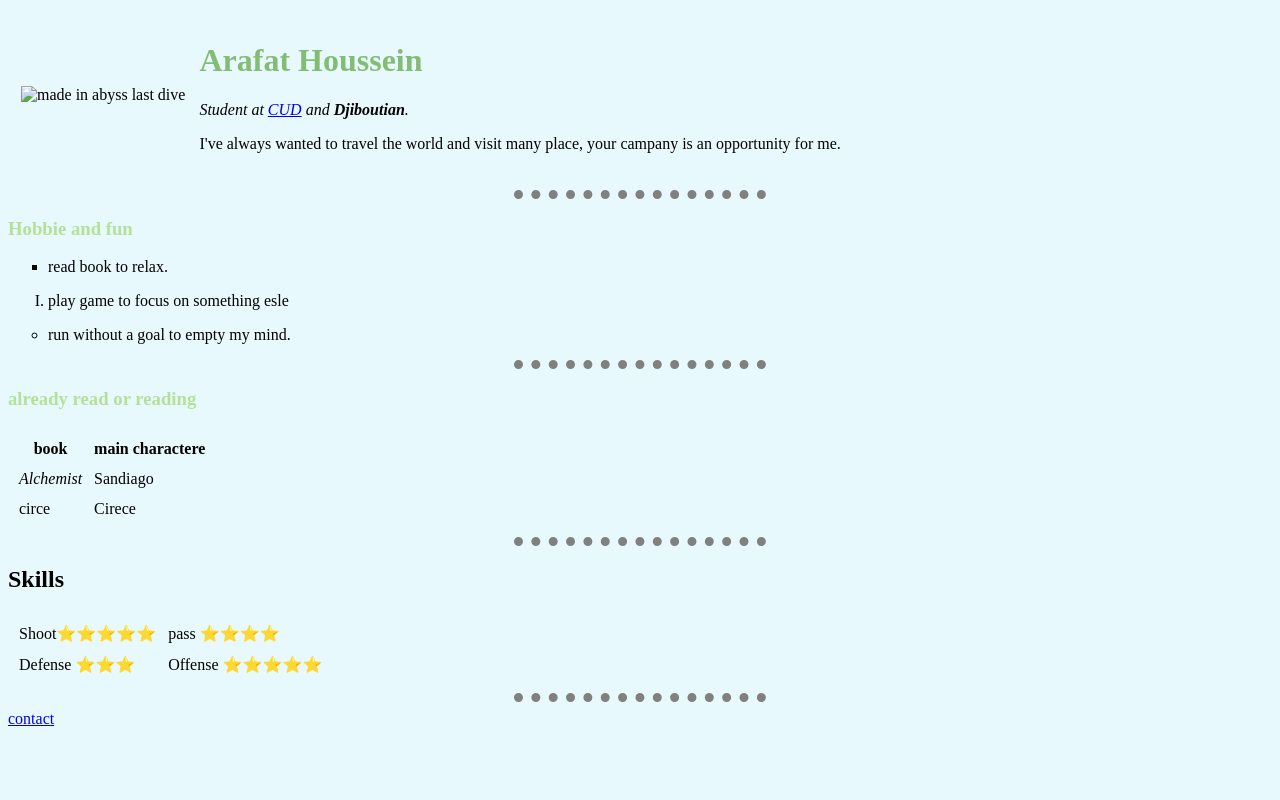
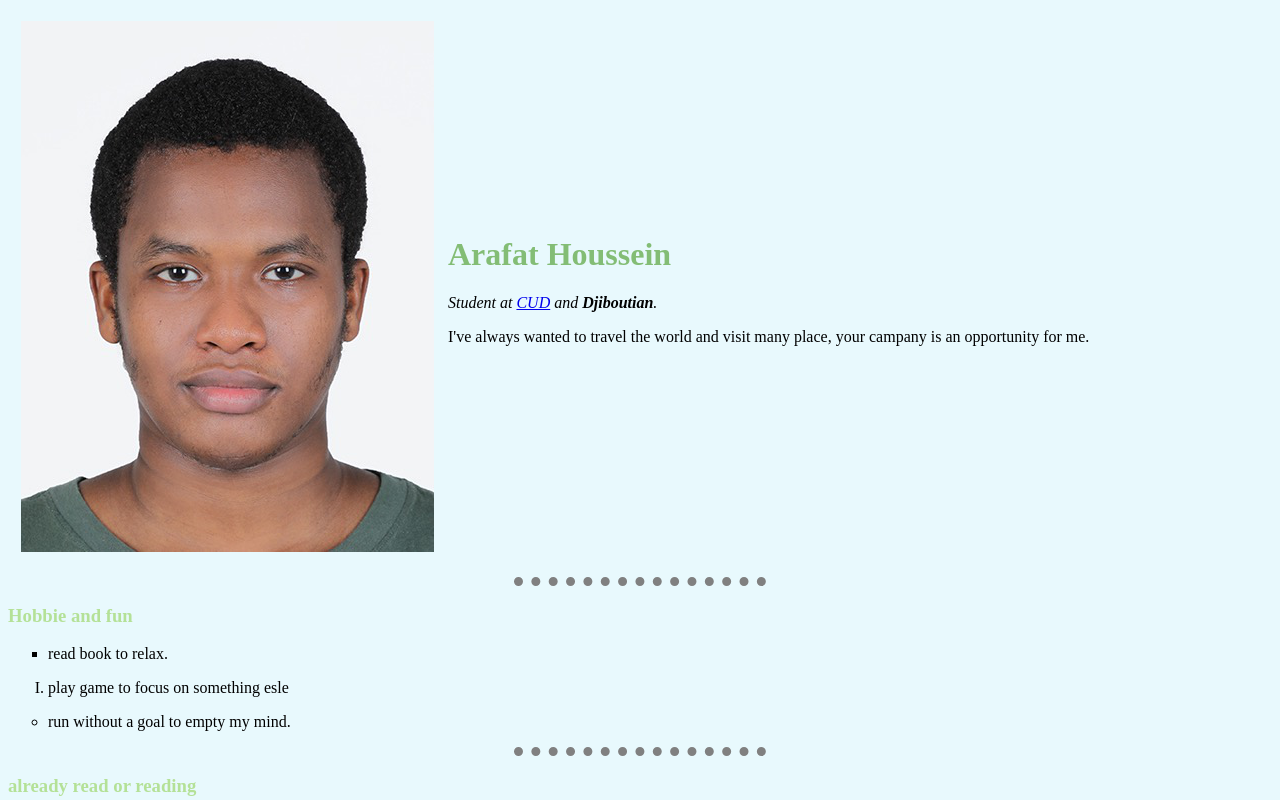
Before and after one commit to dbz512/cv, a plain HTML site: page index.html in a window 1280 px wide. Shown: the top 800 px of the page. Drawn offline with Linux system fonts and the light colour scheme; files that its build step writes are made by us from their sources.

Commit message:
Update index.html

```diff
--- a/index.html
+++ b/index.html
@@ -12,7 +12,7 @@
 
 
     <tr>
-      <td><img src="course/Arafatpic.png" alt="made in abyss last dive"></td>
+      <td><img src="Arafatpic.png" alt="made in abyss last dive"></td>
       <td>
         <h1>Arafat Houssein </h1>
         <p> <em>Student at <a href = "https://www.cud.ac.ae">CUD</a> and <strong>Djiboutian</strong>.</em>
```
